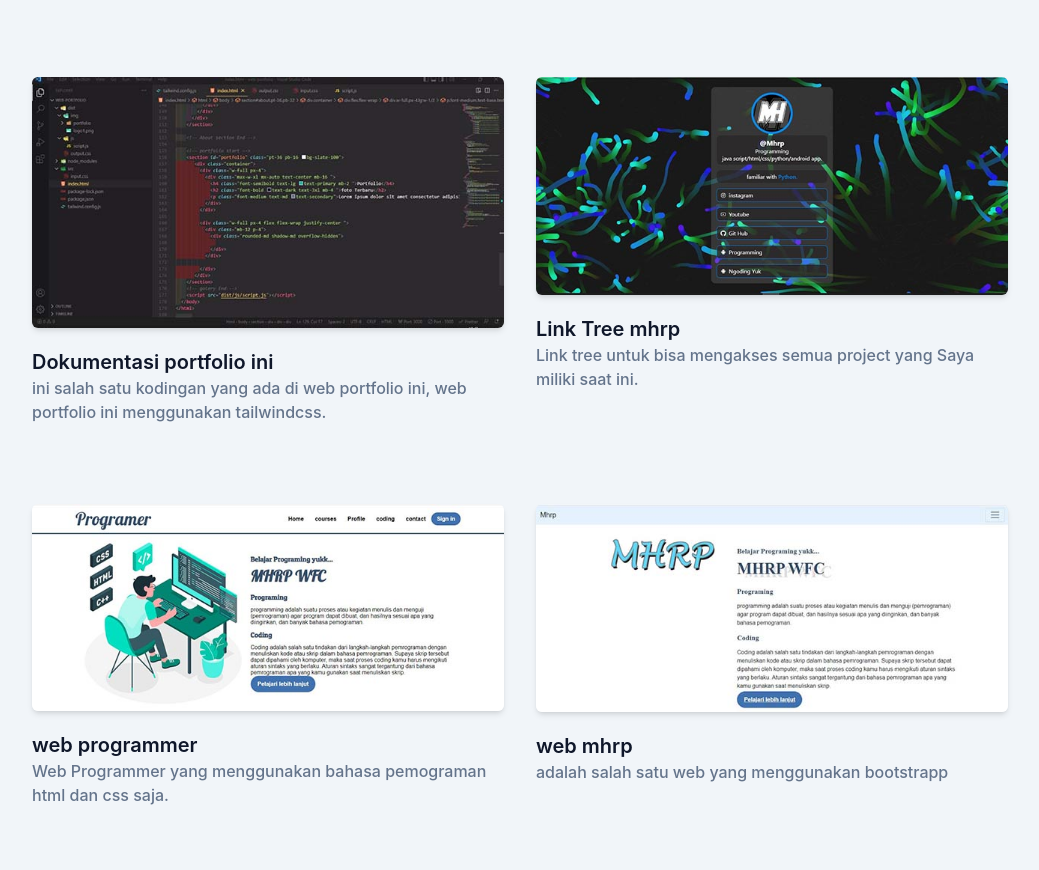
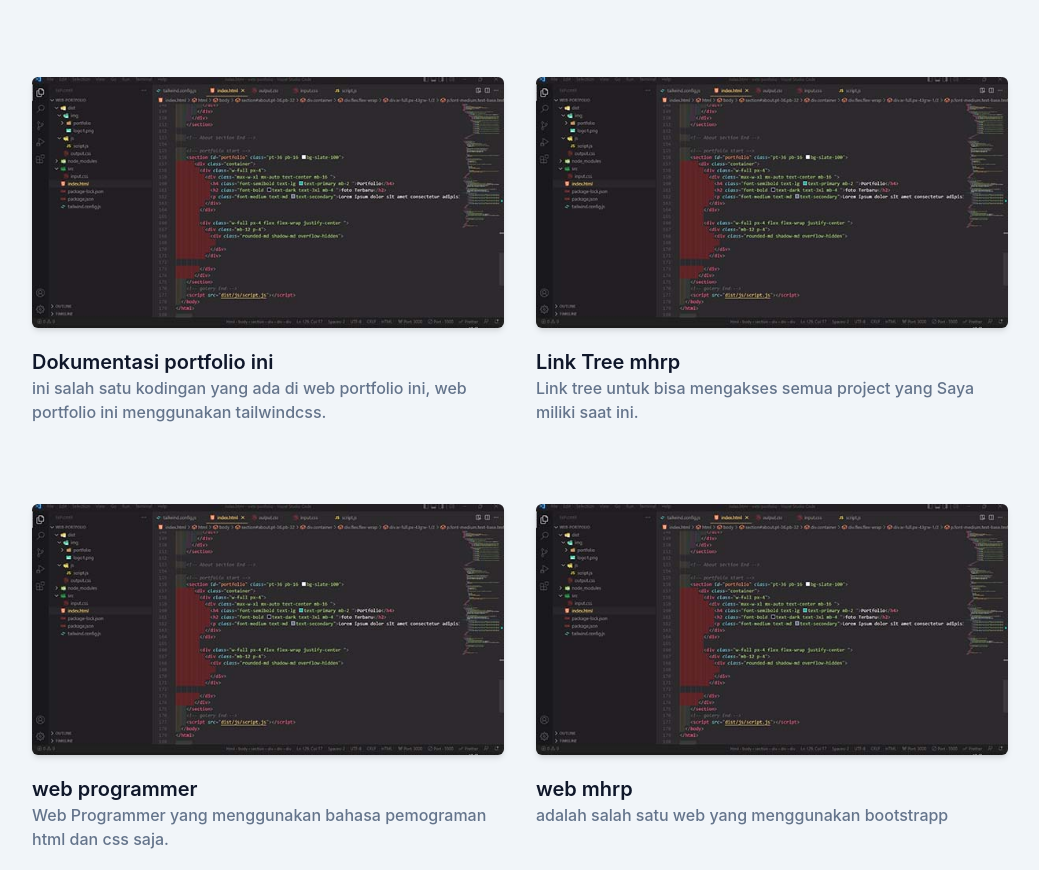
Before and after one commit to mhrpwfc88/portfolio-mhrp, a plain HTML site: page index.html in a window 1280 px wide. Shown: the part 1407-2277 px from the top of the page, without its empty margins (120-1159 px from the left). Drawn offline with Linux system fonts and the light colour scheme.

Commit message:
update foto

```diff
--- a/index.html
+++ b/index.html
@@ -357,7 +357,7 @@
           <div class="mb-12 p-4 md:w-1/2">
             <div class="overflow-hidden rounded-md shadow-md">
               <img
-                src="dist/img/portfolio/2.jpg"
+                src="dist/img/portfolio/1.jpg"
                 alt="link tree"
                 width="w-full"
               />
@@ -372,7 +372,7 @@
           <div class="mb-12 p-4 md:w-1/2">
             <div class="overflow-hidden rounded-md shadow-md">
               <img
-                src="dist/img/portfolio/3.jpg"
+                src="dist/img/portfolio/1.jpg"
                 alt="programmer"
                 width="w-full"
               />
@@ -386,7 +386,7 @@
           <div class="mb-12 p-4 md:w-1/2">
             <div class="overflow-hidden rounded-md shadow-md">
               <img
-                src="dist/img/portfolio/4.jpg"
+                src="dist/img/portfolio/1.jpg"
                 alt="bootstrapp"
                 width="w-full"
               />
```
